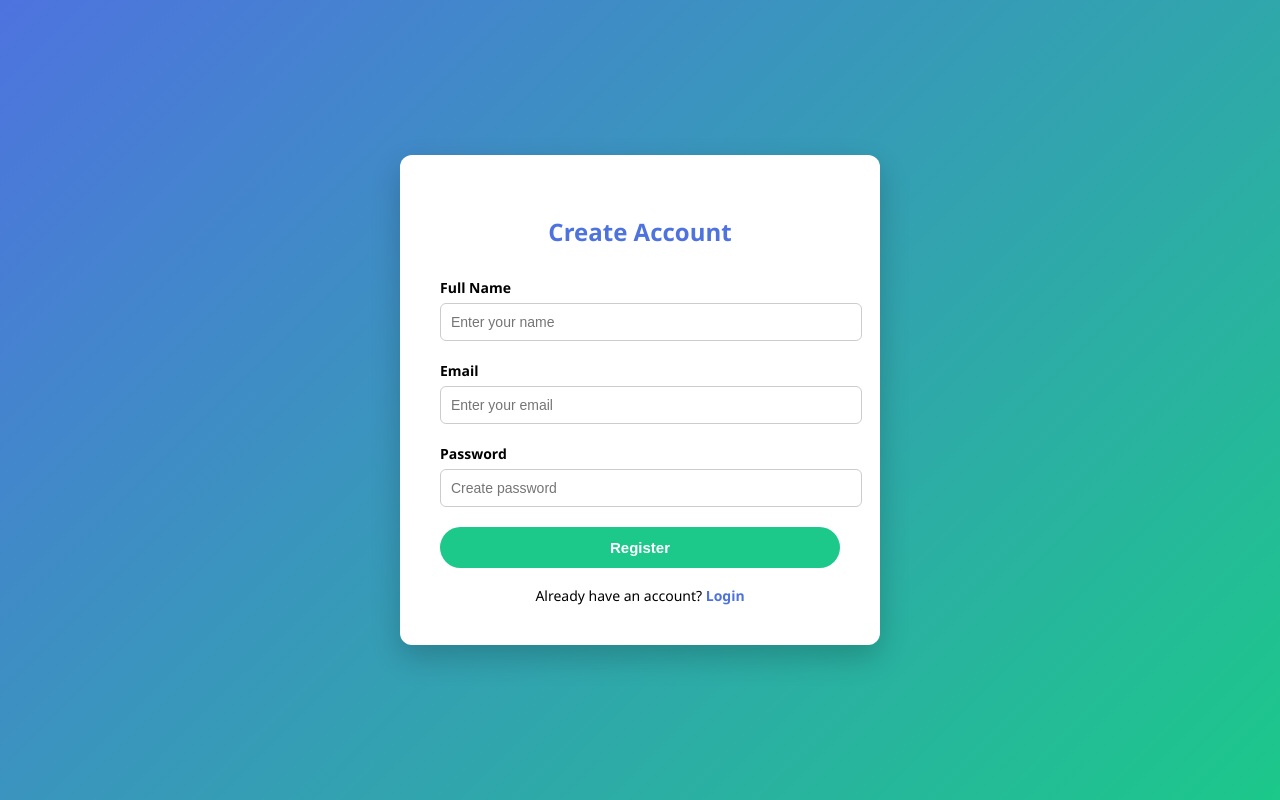
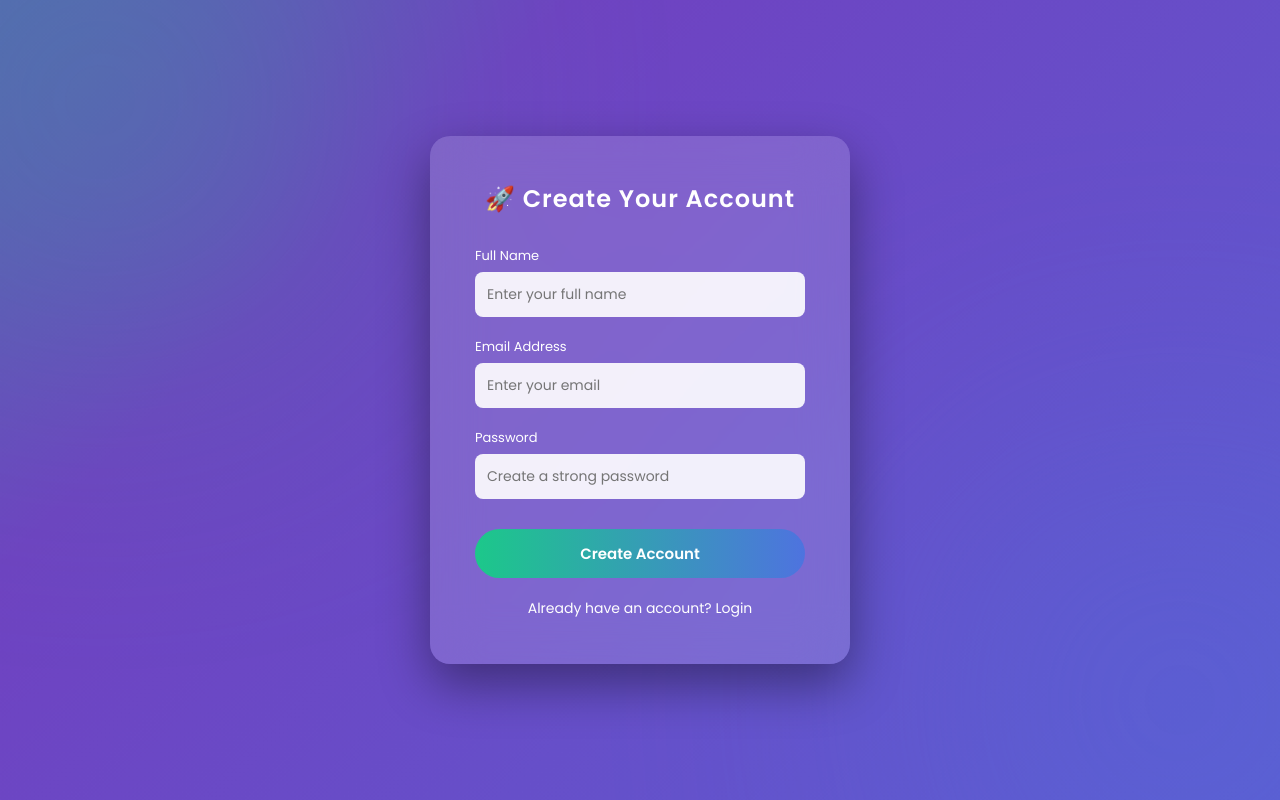
Before and after one commit to hariharanit45-png/event-management, a plain HTML site: page templates/register.html in a window 1280 px wide. Drawn offline with Linux system fonts and the light colour scheme.

Commit message:
update correct register file

```diff
--- a/templates/register.html
+++ b/templates/register.html
@@ -1,92 +1,151 @@
+<title>REG</title>
 <!DOCTYPE html>
 <html>
 <head>
     <title>Register - Event Management System</title>
     <meta name="viewport" content="width=device-width, initial-scale=1.0">
 
+    <!-- Google Font -->
+    <link href="https://fonts.googleapis.com/css2?family=Poppins:wght@300;400;600;700&display=swap" rel="stylesheet">
+
     <style>
-        body {
-            margin: 0;
-            font-family: 'Segoe UI', Tahoma, Geneva, Verdana, sans-serif;
-            background: linear-gradient(135deg, #4e73df, #1cc88a);
-            display: flex;
-            justify-content: center;
-            align-items: center;
-            height: 100vh;
+        *{
+            margin:0;
+            padding:0;
+            box-sizing:border-box;
+            font-family:'Poppins', sans-serif;
         }
 
-        .register-container {
-            background: white;
-            padding: 40px;
-            width: 400px;
-            border-radius: 12px;
-            box-shadow: 0 12px 30px rgba(0, 0, 0, 0.2);
+        body{
+            height:100vh;
+            display:flex;
+            justify-content:center;
+            align-items:center;
+            background: linear-gradient(-45deg,#4e73df,#6f42c1,#1cc88a,#2c3e50);
+            background-size:400% 400%;
+            animation: gradientMove 12s ease infinite;
+            overflow:hidden;
         }
 
-        .register-container h2 {
-            text-align: center;
-            margin-bottom: 30px;
-            color: #4e73df;
+        @keyframes gradientMove{
+            0%{background-position:0% 50%;}
+            50%{background-position:100% 50%;}
+            100%{background-position:0% 50%;}
         }
 
-        .input-group {
-            margin-bottom: 20px;
+        /* Floating glow background */
+        body::before, body::after{
+            content:"";
+            position:absolute;
+            width:500px;
+            height:500px;
+            border-radius:50%;
+            filter:blur(150px);
+            opacity:0.3;
+            z-index:-1;
         }
 
-        .input-group label {
-            font-weight: 600;
-            font-size: 14px;
-            display: block;
-            margin-bottom: 6px;
+        body::before{
+            background:#1cc88a;
+            top:-150px;
+            left:-150px;
         }
 
-        .input-group input {
-            width: 100%;
-            padding: 10px;
-            border-radius: 6px;
-            border: 1px solid #ccc;
-            font-size: 14px;
-            transition: 0.3s;
+        body::after{
+            background:#4e73df;
+            bottom:-150px;
+            right:-150px;
         }
 
-        .input-group input:focus {
-            border-color: #4e73df;
-            outline: none;
-            box-shadow: 0 0 6px rgba(78, 115, 223, 0.4);
+        .register-container{
+            width:420px;
+            padding:45px;
+            border-radius:20px;
+            background:rgba(255,255,255,0.15);
+            backdrop-filter:blur(25px);
+            box-shadow:0 20px 50px rgba(0,0,0,0.4);
+            color:white;
+            animation:fadeIn 1s ease-in-out;
         }
 
-        .register-btn {
-            width: 100%;
-            padding: 12px;
-            border: none;
-            border-radius: 25px;
-            background: #1cc88a;
-            color: white;
-            font-size: 15px;
-            font-weight: bold;
-            cursor: pointer;
-            transition: 0.3s;
+        @keyframes fadeIn{
+            from{opacity:0; transform:translateY(40px);}
+            to{opacity:1; transform:translateY(0);}
         }
 
-        .register-btn:hover {
-            background: #17a673;
-            transform: scale(1.03);
+        .register-container h2{
+            text-align:center;
+            margin-bottom:30px;
+            font-weight:600;
+            letter-spacing:1px;
         }
 
-        .login-link {
-            text-align: center;
-            margin-top: 18px;
-            font-size: 14px;
+        .input-group{
+            margin-bottom:20px;
         }
 
-        .login-link a {
-            text-decoration: none;
-            color: #4e73df;
-            font-weight: 600;
+        .input-group label{
+            font-size:13px;
+            margin-bottom:6px;
+            display:block;
         }
 
-        .login-link a:hover {
-            text-decoration: underline;
+        .input-group input{
+            width:100%;
+            padding:12px;
+            border-radius:8px;
+            border:none;
+            outline:none;
+            background:rgba(255,255,255,0.9);
+            font-size:14px;
+            transition:0.3s;
+        }
+
+        .input-group input:focus{
+            box-shadow:0 0 15px #1cc88a;
+            transform:scale(1.02);
+        }
+
+        .register-btn{
+            width:100%;
+            padding:13px;
+            border:none;
+            border-radius:30px;
+            background:linear-gradient(90deg,#1cc88a,#4e73df);
+            color:white;
+            font-weight:600;
+            font-size:15px;
+            cursor:pointer;
+            transition:0.3s;
+            margin-top:10px;
+        }
+
+        .register-btn:hover{
+            transform:scale(1.05);
+            box-shadow:0 0 25px rgba(28,200,138,0.9);
+        }
+
+        .login-link{
+            text-align:center;
+            margin-top:20px;
+            font-size:14px;
+        }
+
+        .login-link a{
+            text-decoration:none;
+            color:#fff;
+            font-weight:500;
+        }
+
+        .login-link a:hover{
+            color:#1cc88a;
+        }
+
+        @media(max-width:480px){
+            .register-container{
+                width:90%;
+                padding:30px;
+            }
         }
 
     </style>
@@ -95,26 +154,26 @@
 <body>
 
 <div class="register-container">
-    <h2>Create Account</h2>
+    <h2>🚀 Create Your Account</h2>
 
     <form method="POST">
 
         <div class="input-group">
             <label>Full Name</label>
-            <input type="text" name="name" placeholder="Enter your name" required>
+            <input type="text" name="name" placeholder="Enter your full name" required>
         </div>
 
         <div class="input-group">
-            <label>Email</label>
+            <label>Email Address</label>
             <input type="email" name="email" placeholder="Enter your email" required>
         </div>
 
         <div class="input-group">
             <label>Password</label>
-            <input type="password" name="password" placeholder="Create password" required>
+            <input type="password" name="password" placeholder="Create a strong password" required>
         </div>
 
-        <button type="submit" class="register-btn">Register</button>
+        <button type="submit" class="register-btn">Create Account</button>
 
     </form>
 
```
